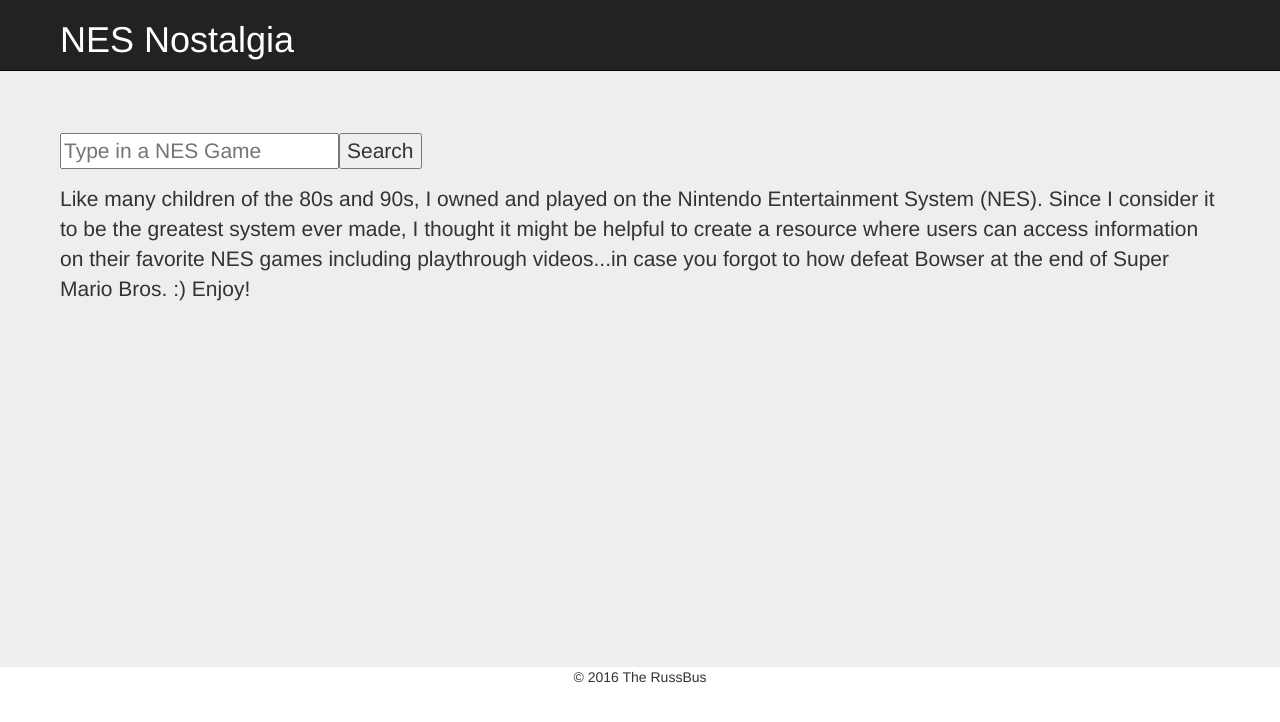
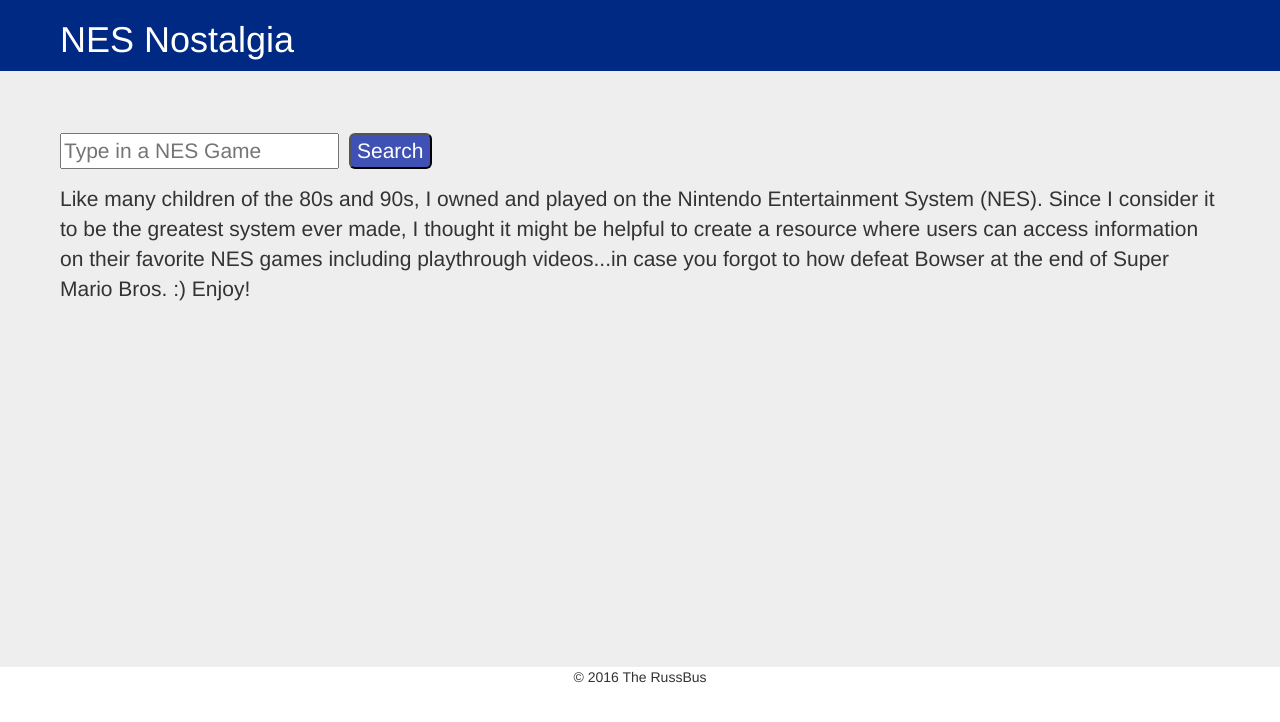
Before and after one commit to RussBus24/CapstoneAPI, a plain HTML site: page index.html in a window 1280 px wide. Drawn offline with nearby package versions, Linux system fonts and the light colour scheme.

Commit message:
Added new color scheme

```diff
--- a/css/main.css
+++ b/css/main.css
@@ -57,6 +57,18 @@
 	padding-right: 10px;
 }
 
-img {
+.button-design {
+	background-color: #3f51b5;
+	border-radius: 6px;
+	color: #fff;
+	margin-left: 10px;
+}
 
+.button-design:hover {
+	background-color: #757de8;
 }
+
+.banner-design {
+	background-color: #002984;
+	color: #fff;
+}
--- a/index.html
+++ b/index.html
@@ -15,7 +15,7 @@
 </head>
 <body>
 	<div class="top-banner">
-		<nav class="navbar navbar-inverse navbar-fixed-top">
+		<nav class="navbar navbar-fixed-top banner-design">
 			<div class="container">
 				<div class="navbar-header">
 					<h1>NES Nostalgia</h1>
@@ -26,7 +26,7 @@
 <div class="jumbotron">
 	<div class="container">
 		<form class="inputBox">
-			<p><input type="text" id="SearchInput" placeholder="Type in a NES Game" name="SearchInput"><input type="submit" value="Search"></p>
+			<p><input type="text" id="SearchInput" placeholder="Type in a NES Game" name="SearchInput"><input class="button-design" type="submit" value="Search"></p>
 		</form>
 		<p>Like many children of the 80s and 90s, I owned and played on the Nintendo Entertainment System (NES). Since I consider it to be the greatest system ever made, I thought it might be helpful to create a resource where users can access information on their favorite NES games including playthrough videos...in case you forgot to how defeat Bowser at the end of Super Mario Bros. :) Enjoy!</p>
 
```
